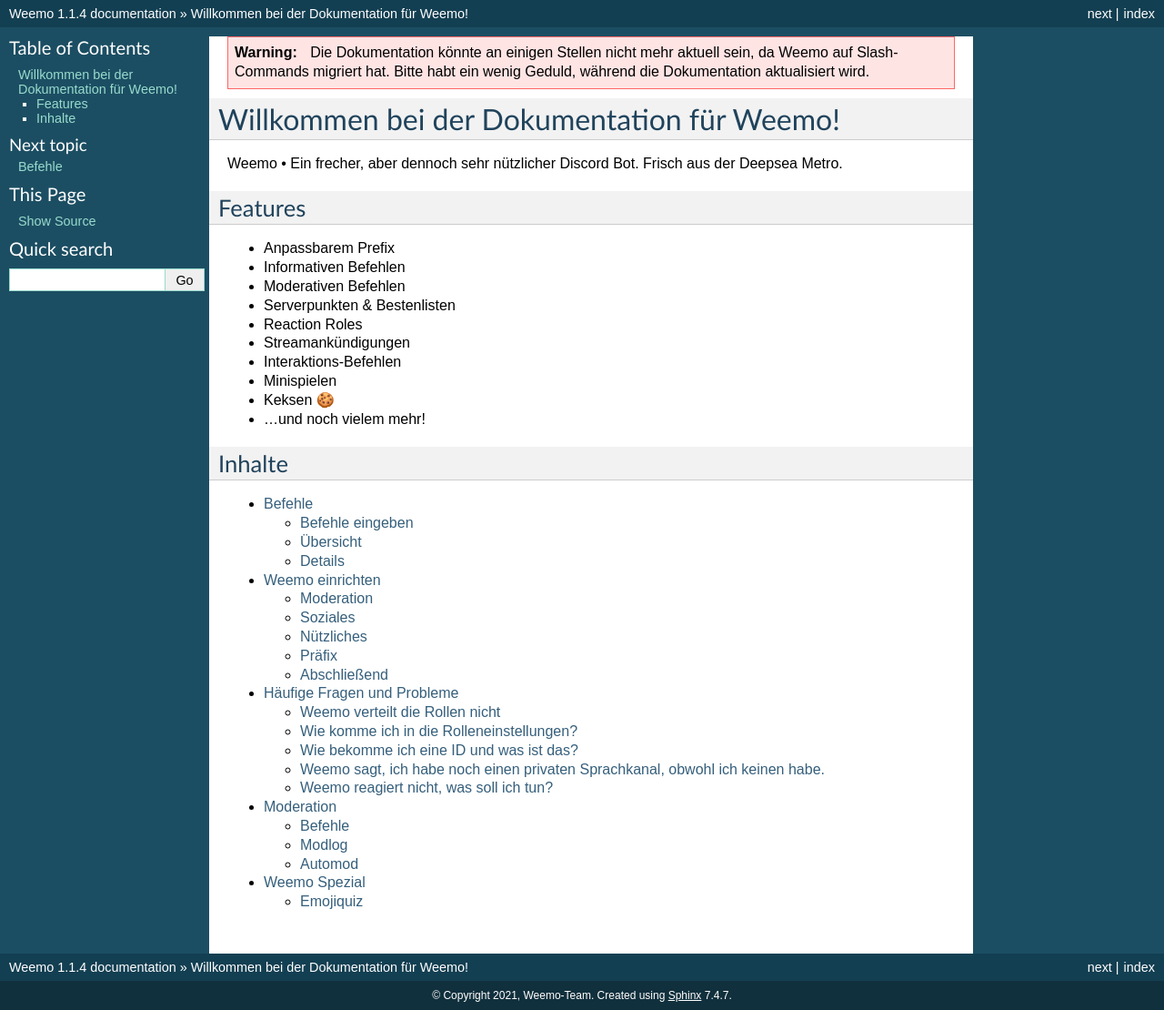
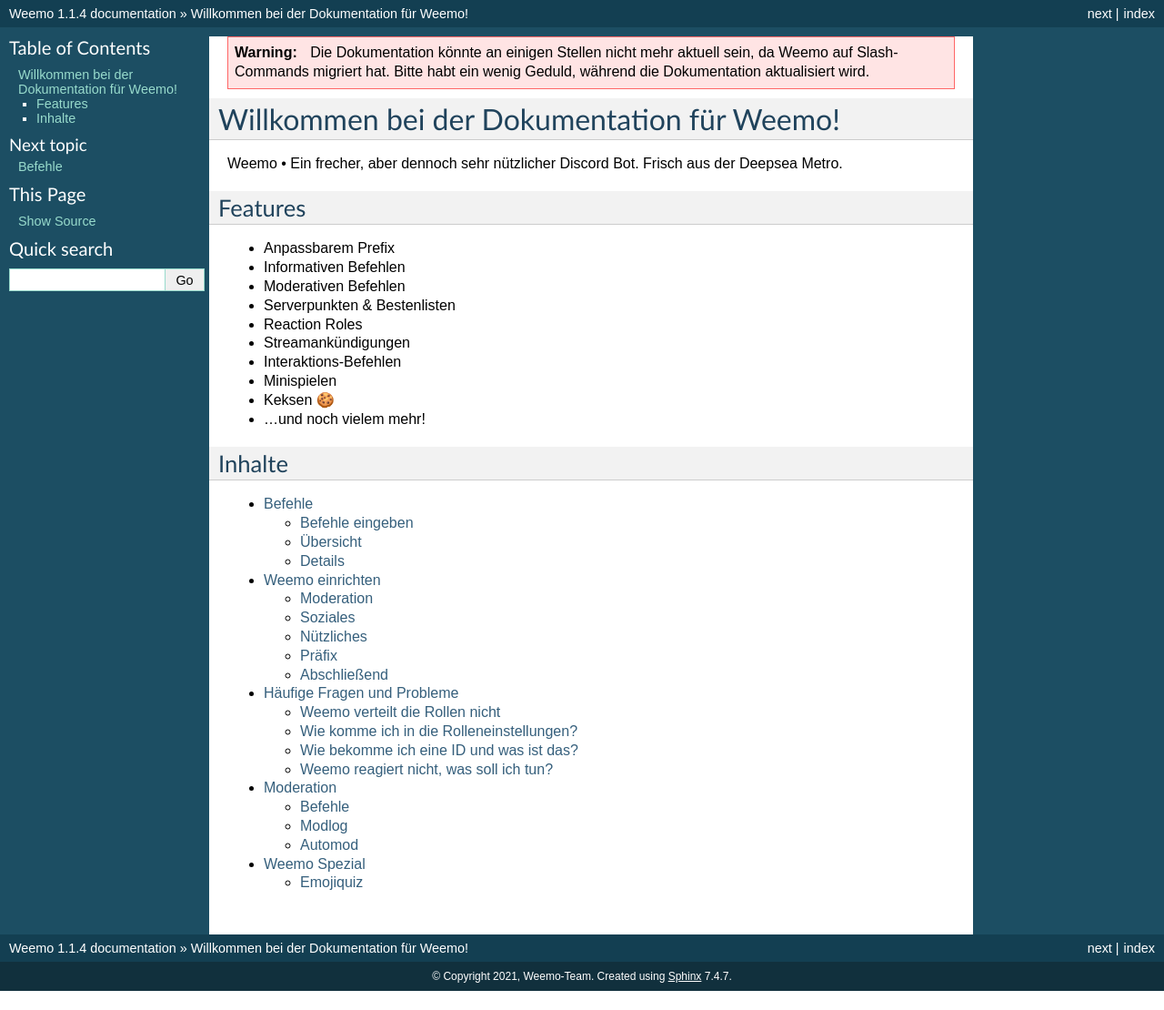
Before and after one commit to niborus/weemo-doc, a Sphinx documentation site: the page built from docs/index.rst, in a window 1280 px wide. Shown: the whole page at 91% size. Built offline with Sphinx 7.4.7, drawn with Linux system fonts in a browser that asks for light colours; after the commit the page ends 1089 px from its top, so only the background shows below that; some of the changed lines change nothing that is shown.

Commit message:
Update faq.rst

```diff
--- a/docs/faq.rst
+++ b/docs/faq.rst
@@ -1,6 +1,3 @@
-.. warning::
-    Die Dokumentation könnte an einigen Stellen nicht mehr aktuell sein, da Weemo auf Slash-Commands migriert hat. Bitte habt ein wenig Geduld, während die Dokumentation aktualisiert wird.
-
 ***************************
 Häufige Fragen und Probleme
 ***************************
@@ -87,15 +84,6 @@
 #. Nutze die Befehle ``roleinfo``, ``userinfo``, ``channelinfo`` bzw. ``serverinfo``.
    Weemo wird euch auch dort die ID anzeigen.
 
-.. _forcedel:
-
-Weemo sagt, ich habe noch einen privaten Sprachkanal, obwohl ich keinen habe.
-=============================================================================
-
-Wenn der private Sprachkanal per Hand gelöscht wurde, ist er noch in Weemos Datenbank verfügbar.
-Um ihn aus der Datenbank zu löschen, muss der Befehl ``w#forcedel [@User]`` verwendet werden.
-Erst dann wird Weemo einen neuen Sprachkanal vergeben.
-
 .. _no_reaction:
 
 Weemo reagiert nicht, was soll ich tun?
@@ -130,34 +118,6 @@
   (*Auf größeren Servern kann es passieren, dass Mitglieder, die offline sind, nicht angezeigt werden.*
   *In diesem Fall musst du Weemos Online-Status über die Mitgliederliste des Servers oder über andere Bots herausfinden.*)
 
-.. _no_reaction_prefix:
-
-Weemos Präfix überprüfen
-------------------------
-
-Dafür hast du 2 Möglichkeiten
-
-1. Sende eine Nachricht mit dem Inhalt „@Weemo“,
-in der du Weemo erwähnst.
-**Außer der Erwähnung darf die Nachricht keinen weiteren Text enthalten.**
-2. Verwende den Slash-Command ``/prefix``
-
-**Falls** Weemo antwortet
-
-- wird sie Ihren Präfix verraten.
-- In den Beispielen dieser Dokumentation wird immer der Standardpräfix ``w#`` verwendet.
-  Sollte euer Präfix abweichen, müsst ihr euren Präfix verwenden.
-  Der Standardpräfix wird nicht funktionieren.
-
-  .. image:: images/at_weemo.png
-    :alt: Weemo wird erwähnt und antwortet mit ihrem Präfix.
-
-**Falls** Weemo nicht antwortet
-
-- kann sie entweder den Kanal nicht sehen oder darf nicht in diesen schreiben.
-- Ändere die Rechte, so dass Weemo den Kanal sehen und in ihm schreiben darf (siehe :ref:`no_reaction_permission`).
-
-.. _no_reaction_permission:
 
 Weemos Berechtigungen überprüfen
 --------------------------------
@@ -185,8 +145,6 @@
 ----------------------------------
 
 - Tritt dem `Weemo HQ`_ bei und frage bei Support nach.
-- Falls Weemo auf den Befehl ``w#setup check`` reagiert,
-  so sende bitte einen Screenshot von Weemos Antwort auf diesen Befehl mit in den Support.
 
 
 .. _Weemo HQ: https://discord.com/invite/myD9rUF
```
